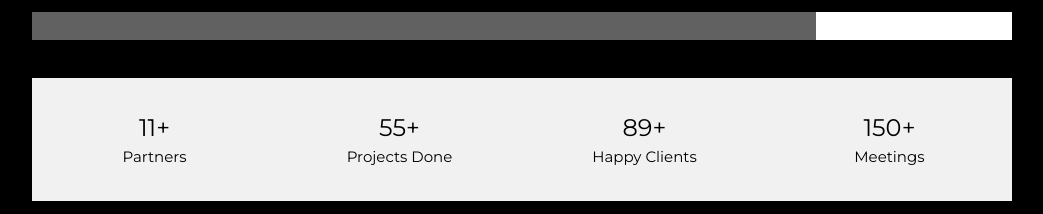
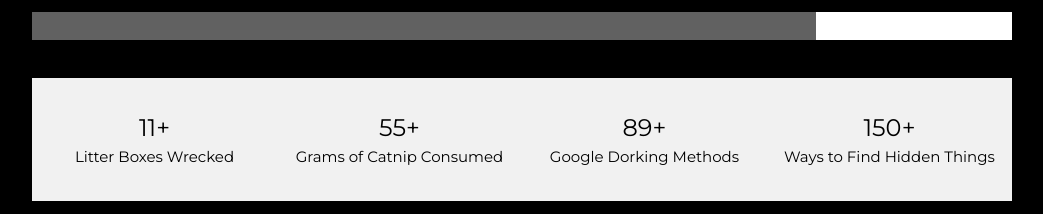
Before and after one commit to rizzkitties/rizzkitties, a plain HTML site: page index.html in a window 1280 px wide. Shown: the part 1021-1235 px from the top of the page, without its empty margins (178-1221 px from the left). Drawn offline with nearby package versions, Linux system fonts and the light colour scheme.

Commit message:
Update index.html

```diff
--- a/index.html
+++ b/index.html
@@ -86,19 +86,19 @@ body, h1,h2,h3,h4,h5,h6 {font-family: "Montserrat", sans-serif}
     <div class="w3-row w3-center w3-padding-16 w3-section w3-light-grey">
       <div class="w3-quarter w3-section">
         <span class="w3-xlarge">11+</span><br>
-        Partners
+        Litter Boxes Wrecked
       </div>
       <div class="w3-quarter w3-section">
         <span class="w3-xlarge">55+</span><br>
-        Projects Done
+        Grams of Catnip Consumed
       </div>
       <div class="w3-quarter w3-section">
         <span class="w3-xlarge">89+</span><br>
-        Happy Clients
+        Google Dorking Methods
       </div>
       <div class="w3-quarter w3-section">
         <span class="w3-xlarge">150+</span><br>
-        Meetings
+        Ways to Find Hidden Things
       </div>
     </div>
 
```
